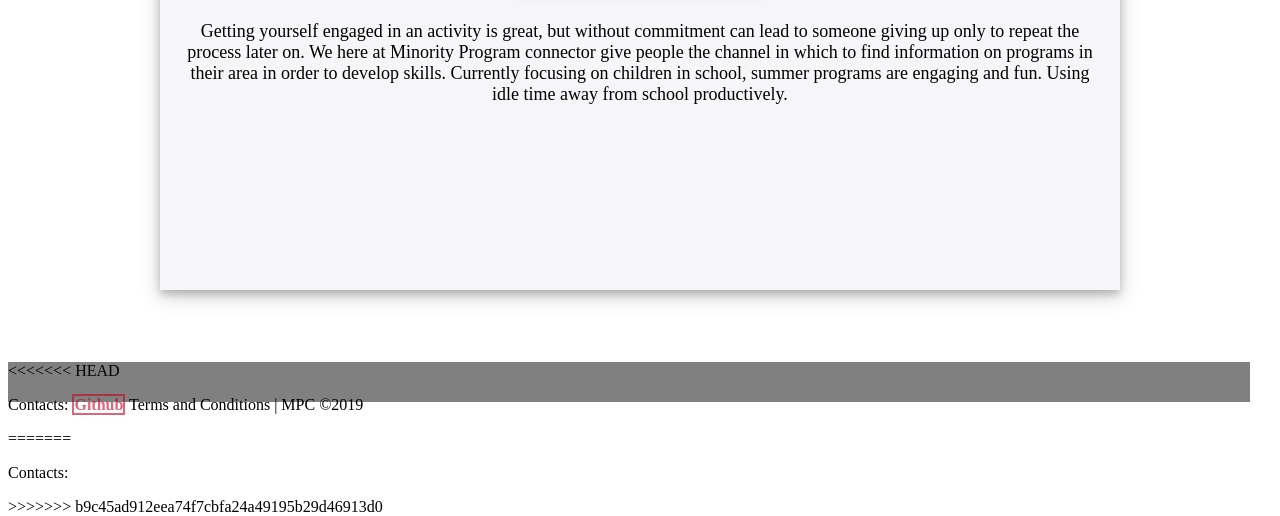
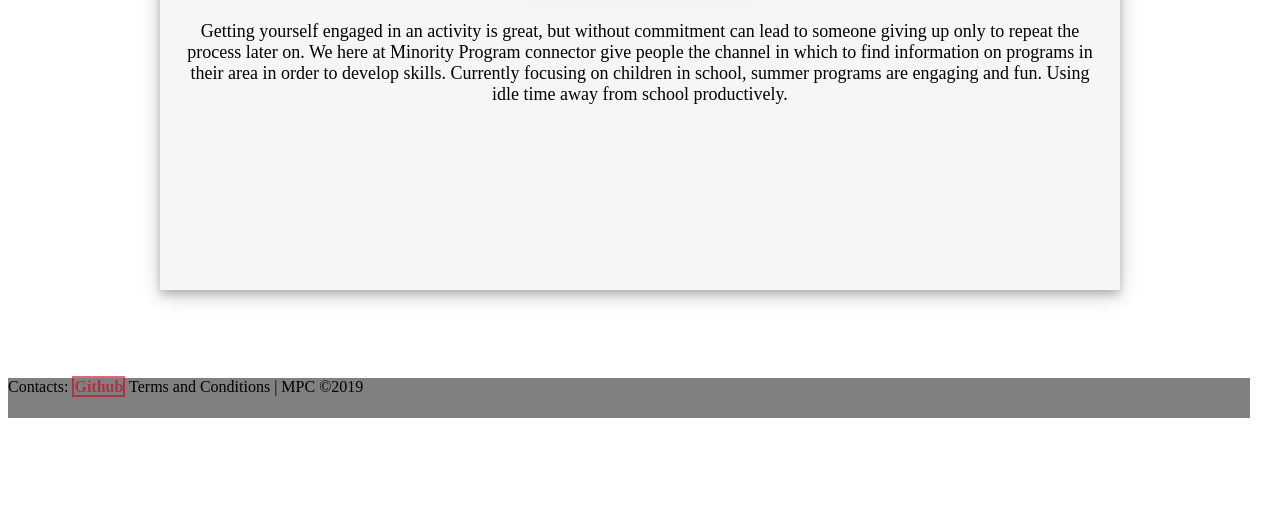
Before and after one commit to AnthonyW7/MPC_DemoDayProject, a plain HTML site: page index.html in a window 1280 px wide. Shown: the part 1061-1577 px from the top of the page. After the commit the page ends 1487 px from the top, so only its background shows below. Drawn offline with Linux system fonts and the light colour scheme.

Commit message:
ok now the actual content

```diff
--- a/index.html
+++ b/index.html
@@ -101,13 +101,7 @@
     <button id= "presentHome">Present Home</button>
   </form> -->
     <footer id="foot1">
-<<<<<<< HEAD
       <p>Contacts: <a href="https://github.com/anthonyASC6/MPC_DemoDayProject" id="GithubContact" target="_blank">Github</a>           Terms and Conditions | MPC ©2019</p>
-=======
-      <p>Contacts:
-
-      </p>
->>>>>>> b9c45ad912eea74f7cbfa24a49195b29d46913d0
     </footer>
     <footer id="foot2"></footer>
     <script src="script.js"></script>
```
